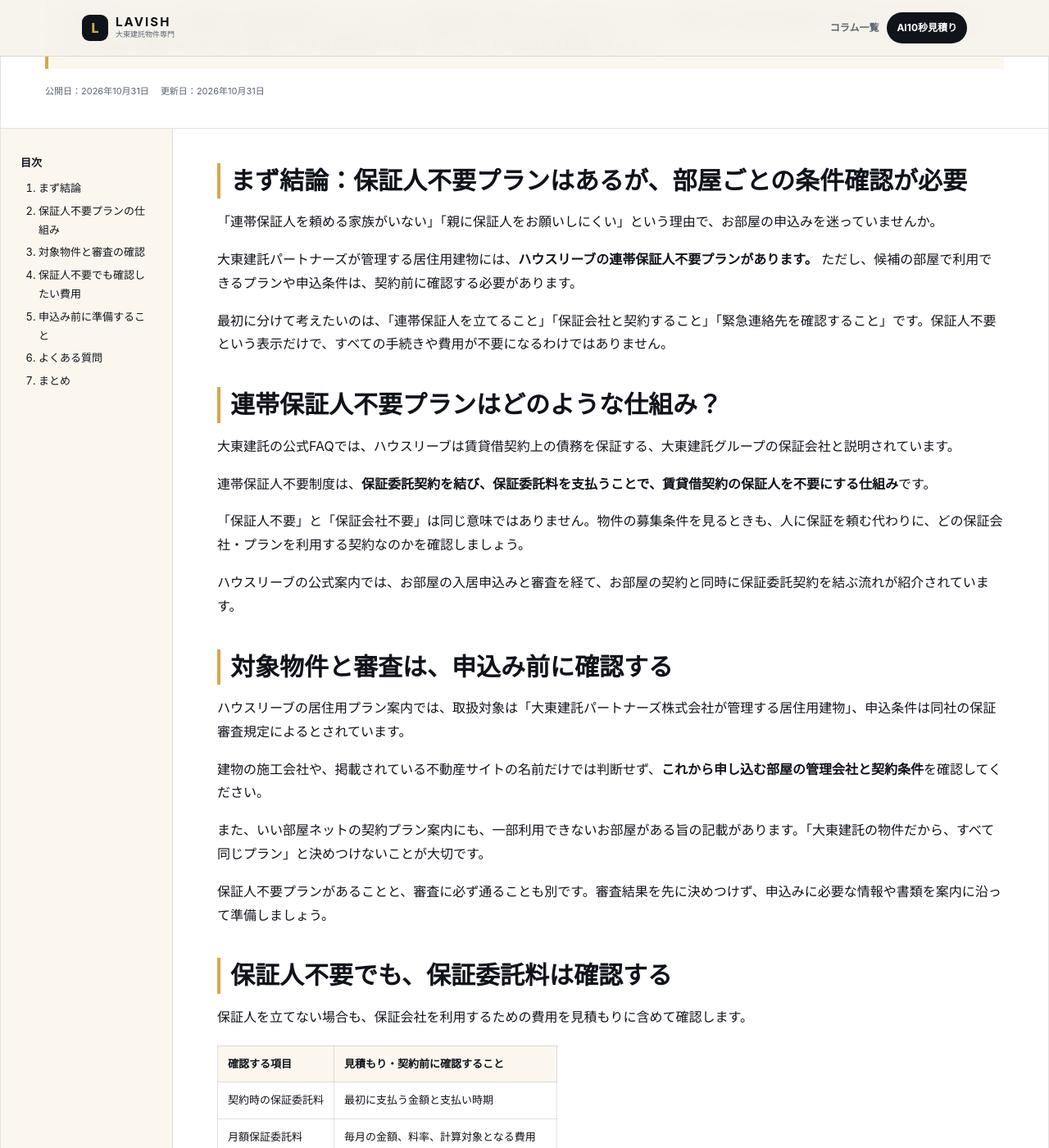
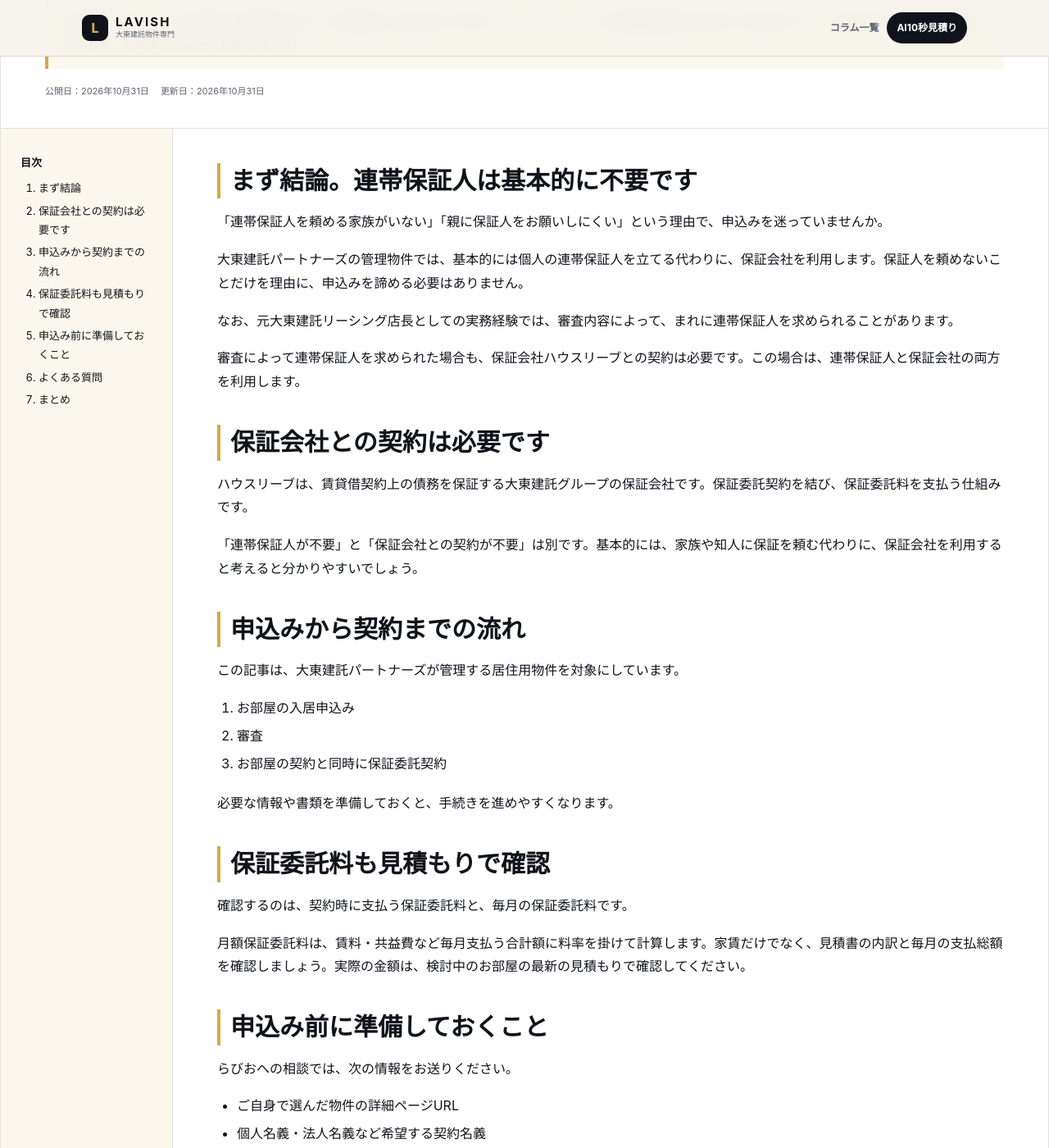
Before and after one commit to lavio8/lavio, a Jekyll site: the page built from _posts/2026-10-31-daito-no-guarantor.md, in a window 1280 px wide and 1400 px high, scrolled down 351 px. Shown: the whole window at 82% size. Built offline with Jekyll 4.4.1, drawn with Linux system fonts in a browser that asks for light colours; some of the changed text lies outside the part shown.

Commit message:
Revise guarantor guide with approved copy and article-only CTA

```diff
--- /dev/null
+++ b/_layouts/post-daito-no-guarantor.html
@@ -0,0 +1,59 @@
+---
+layout: default
+---
+<main id="main-content" class="article-page">
+  <div class="article-container">
+    {% include breadcrumbs.html %}
+    <article class="article-card-main">
+      <header class="article-header">
+        <p class="article-kicker">大東建託 入居ガイド</p>
+        <h1>{{ page.title }}</h1>
+        <p class="article-intro">{{ page.intro }}</p>
+        <div class="article-meta" aria-label="記事情報">
+          <span>公開日：<time datetime="{{ page.date | date_to_xmlschema }}">{{ page.date | date: '%Y年%-m月%-d日' }}</time></span>
+          <span>更新日：<time datetime="{{ page.updated | default: page.date | date_to_xmlschema }}">{{ page.updated | default: page.date | date: '%Y年%-m月%-d日' }}</time></span>
+        </div>
+      </header>
+
+      <div class="article-content-grid">
+        <aside class="toc-card" aria-label="目次">
+          <p class="toc-title">目次</p>
+          <ol>
+            {% for item in page.toc %}
+            <li><a href="#{{ item.id }}">{{ item.label }}</a></li>
+            {% endfor %}
+          </ol>
+        </aside>
+
+        <div class="article-body">
+          {% if page.faq_before_summary %}{% assign article_parts = content | split: '<!-- faq-before-summary -->' %}{{ article_parts[0] }}{% else %}{{ content }}{% endif %}
+
+          {% if page.faq %}
+          <section class="article-faq" aria-labelledby="faq-heading">
+            <h2 id="faq-heading">よくある質問</h2>
+            {% for item in page.faq %}
+            <details {% if forloop.first %}open{% endif %}>
+              <summary>{{ item.question }}</summary>
+              <p>{{ item.answer }}</p>
+            </details>
+            {% endfor %}
+          </section>
+          {% endif %}
+
+          {% if page.faq_before_summary %}{{ article_parts[1] }}{% endif %}{% include author.html %}
+
+          {% if page.related %}
+          <section class="related-articles" aria-labelledby="related-heading">
+            <h2 id="related-heading">関連記事</h2>
+            <ul>
+              {% for item in page.related %}
+              <li><a href="{{ item.url | relative_url }}">{{ item.title }}<span aria-hidden="true"> →</span></a></li>
+              {% endfor %}
+            </ul>
+          </section>
+          {% endif %}
+        </div>
+      </div>
+    </article>
+  </div>
+</main>
--- a/_posts/2026-10-31-daito-no-guarantor.md
+++ b/_posts/2026-10-31-daito-no-guarantor.md
@@ -1,22 +1,22 @@
 ---
-layout: post
+layout: post-daito-no-guarantor
 faq_before_summary: true
-title: 大東建託の賃貸は連帯保証人なしで申し込める？契約前の確認ポイント
-description: 大東建託の連帯保証人不要プランを、申込み前のお客様向けに解説。保証会社との契約、対象となる建物、審査、保証委託料、緊急連絡先の確認など、候補物件を決める前に整理したいポイントを紹介します。
-intro: 大東建託パートナーズが管理する居住用建物には、ハウスリーブの連帯保証人不要プランがあります。ただし、保証会社との契約や審査まで不要になるわけではありません。保証人を頼める方がいない場合も、まずは候補物件で利用できるプランと申込条件を確認しましょう。
+title: 大東建託の賃貸は連帯保証人が基本不要。仕組みと申込み前の準備
+description: 大東建託パートナーズが管理する賃貸住宅では、連帯保証人は基本的に不要です。ハウスリーブとの保証委託契約を利用する仕組みなので、家族や知人に保証人を頼めない方も、お部屋の申込みを検討できます。
+intro: 大東建託パートナーズが管理する賃貸住宅では、連帯保証人は基本的に不要です。ハウスリーブとの保証委託契約を利用する仕組みなので、家族や知人に保証人を頼めない方も、お部屋の申込みを検討できます。
 date: 2026-10-31 12:33:00 +0900
-updated: 2026-10-31 12:33:00 +0900
+updated: 2026-10-31 19:14:01 +0900
 permalink: /column/daito-no-guarantor/
 toc:
   - label: まず結論
     id: conclusion
-  - label: 保証人不要プランの仕組み
+  - label: 保証会社との契約は必要です
     id: system
-  - label: 対象物件と審査の確認
+  - label: 申込みから契約までの流れ
     id: eligibility
-  - label: 保証人不要でも確認したい費用
+  - label: 保証委託料も見積もりで確認
     id: costs
-  - label: 申込み前に準備すること
+  - label: 申込み前に準備しておくこと
     id: before-application
   - label: よくある質問
     id: faq-heading
@@ -30,90 +30,73 @@ related:
   - title: 大東建託の入居審査は厳しい？元店長が審査のポイントを解説
     url: /column/daito-shinsa/
 faq:
-  - question: 家族に連帯保証人を頼めなくても相談できますか？
-    answer: はい。大東建託パートナーズが管理する居住用建物には、ハウスリーブの連帯保証人不要プランがあります。候補の部屋で利用できるプランと申込条件を確認してください。審査や契約の成立を保証するものではありません。
-  - question: 保証人不要なら保証会社との契約も不要ですか？
-    answer: いいえ。公式の連帯保証人不要制度は、保証会社と保証委託契約を結び、保証委託料を支払う仕組みです。保証人を立てないことと、保証会社を利用しないことは別です。
-  - question: 緊急連絡先も用意しなくてよいのでしょうか？
-    answer: 保証人不要と、緊急連絡先の確認が不要であることは同じではありません。ハウスリーブのプラン案内にも緊急連絡先に関する記載があります。登録する情報や条件を、申込み前に確認しましょう。
-  - question: 保証人不要の物件は審査もありませんか？
-    answer: いいえ。ハウスリーブの公式案内では、申込条件は同社の保証審査規定によるとされています。保証人不要という表示だけで、必ず契約できるとは判断しないでください。
-  - question: らびおにはいつ、何を送ればいいですか？
-    answer: 申込み前に、お客様が選んだ大東建託管理物件の詳細ページURLと、保証人について確認したい内容をお送りください。契約名義や希望の入居時期、すでに他社へ申し込んでいる場合はその状況も伝えると、確認する内容を整理しやすくなります。
+  - question: 家族に保証人を頼めなくても申し込めますか？
+    answer: はい。連帯保証人は基本的に不要で、ハウスリーブの保証を利用します。
+  - question: 保証会社との契約も不要ですか？
+    answer: いいえ。基本的には、連帯保証人を立てる代わりに、保証委託契約を結び、保証委託料を支払います。
+  - question: 緊急連絡先は必要ですか？
+    answer: 連帯保証人とは別に確認する情報です。申込み時の案内に沿って準備してください。
+  - question: 申込みから契約まではどう進みますか？
+    answer: 入居申込みと審査を経て契約へ進み、お部屋の契約と同時に保証委託契約を結びます。
+  - question: らびおには何を送ればいいですか？
+    answer: 申込み前に、検討中の物件URLと希望する契約名義・入居時期などをお送りください。
 ---
 
-## まず結論：保証人不要プランはあるが、部屋ごとの条件確認が必要 {#conclusion}
+## まず結論。連帯保証人は基本的に不要です {#conclusion}
 
-「連帯保証人を頼める家族がいない」「親に保証人をお願いしにくい」という理由で、お部屋の申込みを迷っていませんか。
+「連帯保証人を頼める家族がいない」「親に保証人をお願いしにくい」という理由で、申込みを迷っていませんか。
 
-大東建託パートナーズが管理する居住用建物には、**ハウスリーブの連帯保証人不要プランがあります。** ただし、候補の部屋で利用できるプランや申込条件は、契約前に確認する必要があります。
+大東建託パートナーズの管理物件では、基本的には個人の連帯保証人を立てる代わりに、保証会社を利用します。保証人を頼めないことだけを理由に、申込みを諦める必要はありません。
 
-最初に分けて考えたいのは、「連帯保証人を立てること」「保証会社と契約すること」「緊急連絡先を確認すること」です。保証人不要という表示だけで、すべての手続きや費用が不要になるわけではありません。
+なお、元大東建託リーシング店長としての実務経験では、審査内容によって、まれに連帯保証人を求められることがあります。
 
-## 連帯保証人不要プランはどのような仕組み？ {#system}
+審査によって連帯保証人を求められた場合も、保証会社ハウスリーブとの契約は必要です。この場合は、連帯保証人と保証会社の両方を利用します。
 
-大東建託の[公式FAQ](https://faq.kentaku.co.jp/faq_detail.html?id=317)では、ハウスリーブは賃貸借契約上の債務を保証する、大東建託グループの保証会社と説明されています。
+## 保証会社との契約は必要です {#system}
 
-連帯保証人不要制度は、**保証委託契約を結び、保証委託料を支払うことで、賃貸借契約の保証人を不要にする仕組み**です。
+ハウスリーブは、賃貸借契約上の債務を保証する大東建託グループの保証会社です。保証委託契約を結び、保証委託料を支払う仕組みです。
 
-「保証人不要」と「保証会社不要」は同じ意味ではありません。物件の募集条件を見るときも、人に保証を頼む代わりに、どの保証会社・プランを利用する契約なのかを確認しましょう。
+「連帯保証人が不要」と「保証会社との契約が不要」は別です。基本的には、家族や知人に保証を頼む代わりに、保証会社を利用すると考えると分かりやすいでしょう。
 
-ハウスリーブの公式案内では、お部屋の入居申込みと審査を経て、お部屋の契約と同時に保証委託契約を結ぶ流れが紹介されています。
+## 申込みから契約までの流れ {#eligibility}
 
-## 対象物件と審査は、申込み前に確認する {#eligibility}
+この記事は、大東建託パートナーズが管理する居住用物件を対象にしています。
 
-[ハウスリーブの居住用プラン案内](https://www.house-leave.com/products/plan_02.html)では、取扱対象は「大東建託パートナーズ株式会社が管理する居住用建物」、申込条件は同社の保証審査規定によるとされています。
+1. お部屋の入居申込み
+2. 審査
+3. お部屋の契約と同時に保証委託契約
 
-建物の施工会社や、掲載されている不動産サイトの名前だけでは判断せず、**これから申し込む部屋の管理会社と契約条件**を確認してください。
+必要な情報や書類を準備しておくと、手続きを進めやすくなります。
 
-また、いい部屋ネットの[契約プラン案内](https://www.eheya.net/plan/cleaningbefore/)にも、一部利用できないお部屋がある旨の記載があります。「大東建託の物件だから、すべて同じプラン」と決めつけないことが大切です。
+## 保証委託料も見積もりで確認 {#costs}
 
-保証人不要プランがあることと、審査に必ず通ることも別です。審査結果を先に決めつけず、申込みに必要な情報や書類を案内に沿って準備しましょう。
+確認するのは、契約時に支払う保証委託料と、毎月の保証委託料です。
 
-## 保証人不要でも、保証委託料は確認する {#costs}
+月額保証委託料は、賃料・共益費など毎月支払う合計額に料率を掛けて計算します。家賃だけでなく、見積書の内訳と毎月の支払総額を確認しましょう。実際の金額は、検討中のお部屋の最新の見積もりで確認してください。
 
-保証人を立てない場合も、保証会社を利用するための費用を見積もりに含めて確認します。
+## 申込み前に準備しておくこと {#before-application}
 
-| 確認する項目 | 見積もり・契約前に確認すること |
-| --- | --- |
-| 契約時の保証委託料 | 最初に支払う金額と支払い時期 |
-| 月額保証委託料 | 毎月の金額、料率、計算対象となる費用 |
-| 利用するプラン | 候補の部屋と契約条件に適用されるものか |
+らびおへの相談では、次の情報をお送りください。
 
-ハウスリーブの公式案内では、月額保証委託料は賃料・共益費など、毎月支払う合計額に料率を掛けて計算するとされています。家賃の金額だけで判断せず、見積書の内訳と毎月の支払総額を確認してください。
-
-料金の仕組みは[保証料の記事](/column/daito-hoshoryo/)でも解説していますが、実際の金額は候補物件の最新条件と見積もりを基準に確認しましょう。
-
-## 申込み前に、物件URLと確認事項を整理する {#before-application}
-
-連帯保証人について不安がある場合は、物件を諦めたり、先に申込みを進めたりする前に、候補の部屋で確認することを整理しましょう。
-
-- お客様が選んだ物件の詳細ページURL
-- 個人名義・法人名義など、希望する契約名義
+- ご自身で選んだ物件の詳細ページURL
+- 個人名義・法人名義など希望する契約名義
 - 入居する方と希望の入居時期
-- 保証人について困っていること、確認したいこと
+- 申込みや契約について確認したいこと
 - すでに他社へ申し込んでいる場合は、その状況
 
 らびおは、お客様が選んだ大東建託管理物件の見積もり・申込み・契約手続きを支援しています。物件提案や現地での内見案内は行っていません。
 
-**申込み前に物件詳細ページのURLを送り、保証人に関する確認事項も一緒に伝えてください。** 募集条件や見積もりを確認してから、手続きを進めるか判断しましょう。相談した時点で部屋を確保できる、審査に通る、という意味ではありません。
-
-### 緊急連絡先の情報は別に確認する
-
-ハウスリーブの居住用プランには、緊急連絡先に関する記載もあります。保証人不要という言葉から、連絡先の登録も不要だとは判断しないでください。
-
-どのような情報・条件が必要かを確認し、登録をお願いする相手には事前に了承を得ておきましょう。書類の準備は[契約に必要な書類の記事](/column/daito-required-documents/)も参考にしてください。
+緊急連絡先は連帯保証人とは別の情報です。申込み時の案内に沿って準備し、登録する相手には事前に了承を得ておきましょう。
 
 <!-- faq-before-summary -->
 
 ## まとめ {#summary}
 
-大東建託パートナーズの管理物件には、ハウスリーブの連帯保証人不要プランがあります。ただし、保証会社との契約や審査、保証委託料、必要な連絡先の確認は別に考える必要があります。
+大東建託パートナーズの管理物件では、連帯保証人は基本的に不要です。保証会社との契約や保証委託料を確認し、必要な情報を準備しておきましょう。
 
-保証人を頼める方がいない場合も、まずは候補物件のURLと確認したいことを整理しましょう。申込み前に、その部屋で利用できるプランと費用・必要情報を確認することが、納得して契約準備を進める第一歩です。
+<p class="approved-article-cta">気になる部屋が見つかったら、申込み前に<a href="https://lin.ee/6dwYhc3" rel="noopener">物件URLをらびおへ</a>。初期費用の概算を確認できます。正式金額は別途ご確認ください。</p>
 
 参考情報（2026年10月31日確認）：
 
 - [大東建託「ハウスリーブ／連帯保証人不要制度とは何か」](https://faq.kentaku.co.jp/faq_detail.html?id=317)
 - [ハウスリーブ「連帯保証人不要プラン（居住用）」](https://www.house-leave.com/products/plan_02.html)
-- [いい部屋ネット「定額クリーニング費（前払い型）のご案内」](https://www.eheya.net/plan/cleaningbefore/)
```
